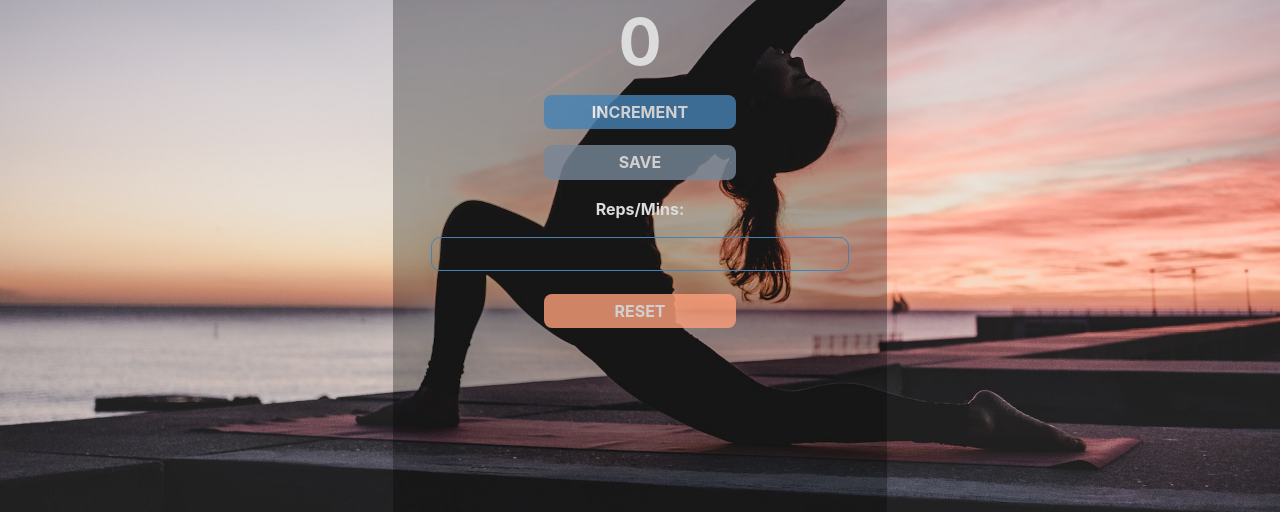
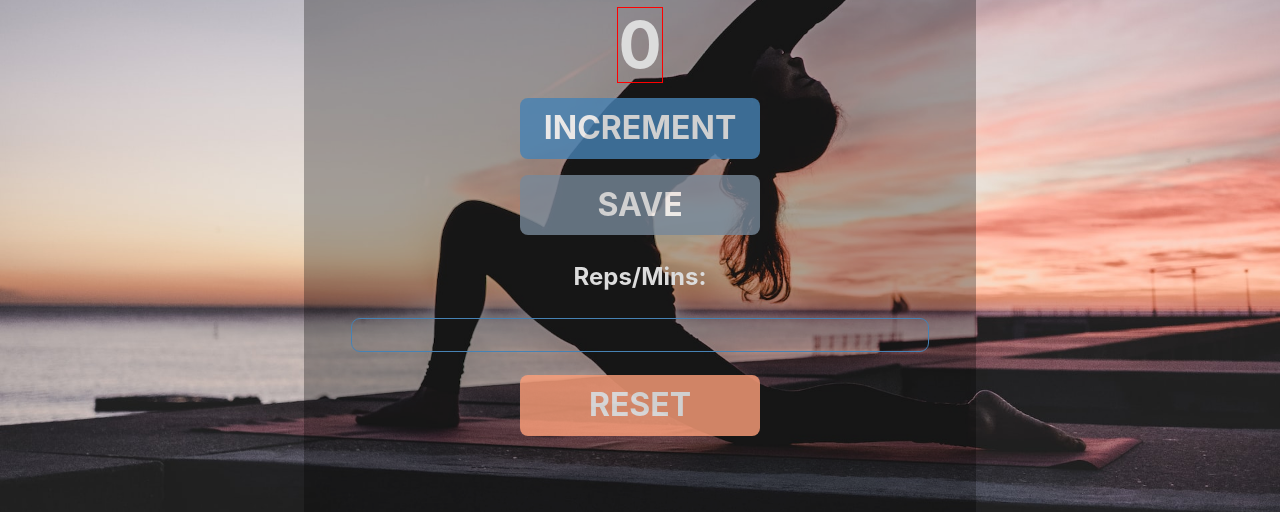
Before and after one commit to vishalicious213/rep-counter, a plain HTML site: page index.html in a window 1280 px wide. Shown: the part 288-800 px from the top of the page. Drawn offline with nearby package versions, Linux system fonts and the light colour scheme.

Commit message:
updated base font-sizes and container width

```diff
--- a/index.css
+++ b/index.css
@@ -18,18 +18,25 @@ body {
     justify-content: center;
     background: rgba(0, 0, 0, 0.3);
     padding: 1rem;
+    width: 50%;
 }
 
 h1 {
+    font-size: 3.5rem;
     margin-top: 1rem;
     margin-bottom: 1rem;
     color: white;
 }
 
 h2 {
+    outline: 1px solid red;
     font-size: 4rem;
     margin-top: .5rem;
     margin-bottom: 1rem;
+}
+
+p {
+    font-size: 1.5rem;
 }
 
 .instructions {
@@ -38,11 +45,12 @@ h2 {
 
 button {
     border: none;
-    padding-top: .5rem;
-    padding-bottom: .5rem;
+    padding-top: .75rem;
+    padding-bottom: .75rem;
     color: white;
+    font-size: 2rem;
     font-weight: bold;
-    width: 12rem;
+    width: 15rem;
     margin-bottom: .25rem;
     border-radius: .5rem;
     opacity: .8;
@@ -73,3 +81,9 @@ button:hover {
     margin-top: .25rem;
     font-size: 1.5rem;
 }
+/*
+@media only screen and (min-width: 480px) {
+    #container {
+        max-width: 480px;
+    }
+} */
```
